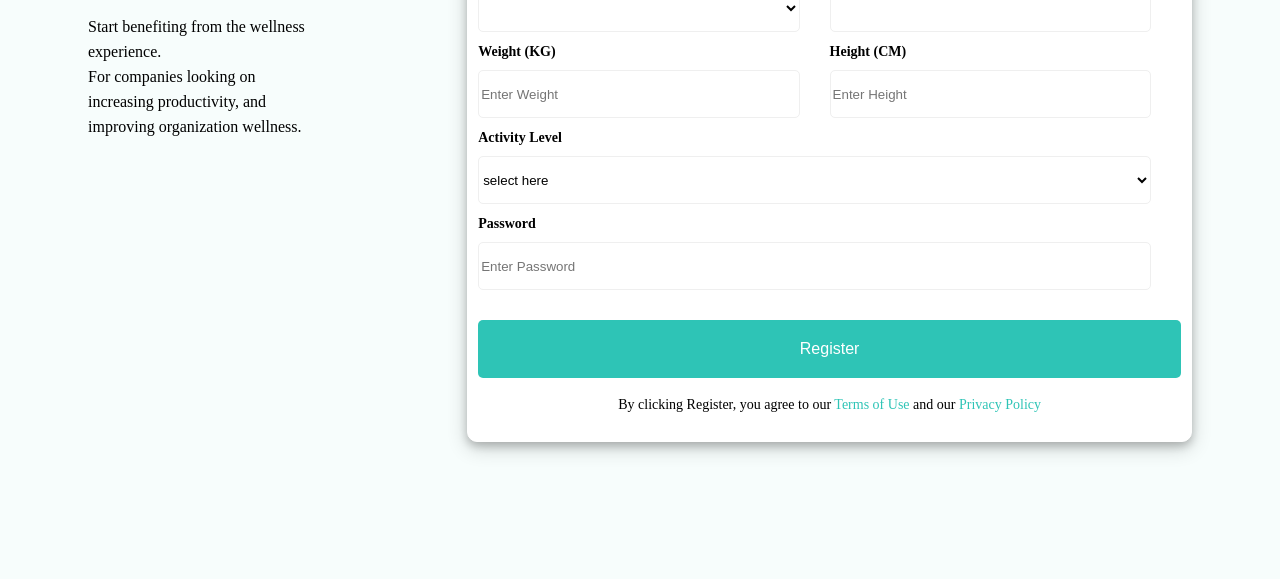
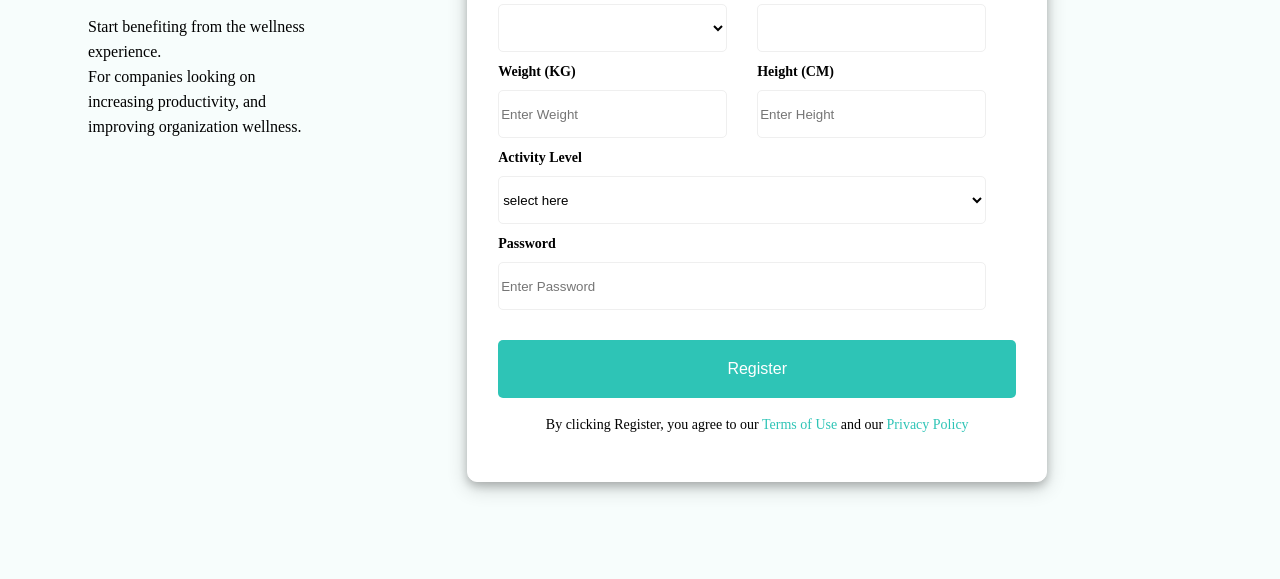
Before and after one commit to Uchediuno/Assignment-2, a plain HTML site: page index.html in a window 1280 px wide. Shown: the part 221-800 px from the top of the page. Drawn offline with Linux system fonts and the light colour scheme.

Commit message:
Update style.css

```diff
--- a/assets/css/style.css
+++ b/assets/css/style.css
@@ -118,10 +118,11 @@ label{
 
 .formContainer{
     background-color: #fff !important;
-    padding: 10px;
+    padding: 30px;
     box-shadow: 0 4px 8px 0 rgba(0, 0, 0, 0.2), 0 6px 20px 0 rgba(0, 0, 0, 0.19);
     border: 1px solid #fff;
     border-radius: 10px;
+    width: 580px;
 
 }
 
```
